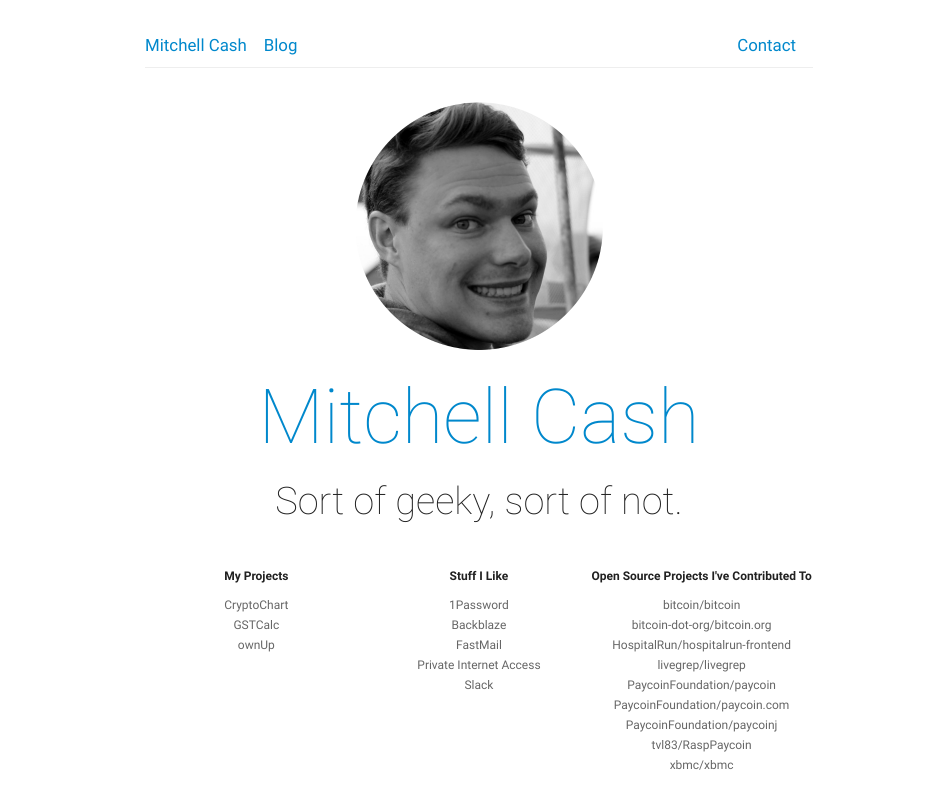
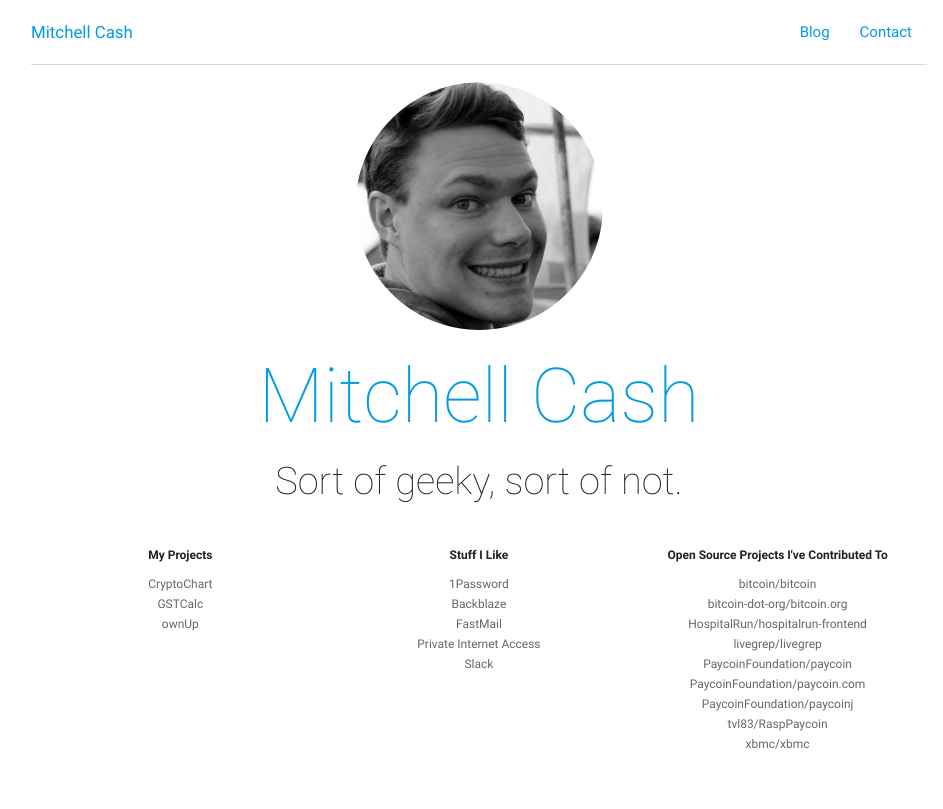
Before and after one commit to MitchellCash/mitchellcash.com, a Jekyll site: the page built from index.html, in a window 1280 px wide. Shown: the top 809 px of the page, without its empty margins (161-1104 px from the left). Built offline with Jekyll 4.4.1, drawn with Linux system fonts in a browser that asks for light colours.

Commit message:
Cleanup Navbar and start to make site a little more responsive

```diff
--- /dev/null
+++ b/_includes/layout/base/head-menu.html
@@ -0,0 +1,5 @@
+<a href="/" class="light-blue-text text-darken-1">Mitchell Cash</a>
+<ul class="right">
+    <li><a href="/blog.html" class="light-blue-text text-darken-1">Blog</a></li>
+    <li><a href="/contact.html" class="light-blue-text text-darken-1">Contact</a></li>
+</ul>
--- a/_includes/nav.html
+++ /dev/null
@@ -1,8 +0,0 @@
-<div class="nav">
-    <a class="left" href="/">Mitchell Cash</a>
-    <a class="left" href="/blog.html">Blog</a>
-
-    <a class="right" href="/contact.html">Contact</a>
-
-    <div class="clear"></div>
-</div>
--- a/_layouts/base.html
+++ b/_layouts/base.html
@@ -6,8 +6,22 @@
 </head>
 
 <body>
-    {% include nav.html %}
-    {{ content }}
+    <header>
+        <nav class="transparent z-depth-0">
+            <div class="container">
+                <div class="nav-wrapper">
+                    <div class="nav-border">
+                        {% include layout/base/head-menu.html %}
+                    </div>
+                </div>
+            </div>
+        </nav>
+    </header>
+    <main>
+        <div class="container">
+            {{ content }}
+        </div>
+    </main>
     {% include layout/base/footer-js.html %}
     {% include analytics.html %}
     <!-- Built with love by Mitchell Cash -->
--- a/_sass/screen.scss
+++ b/_sass/screen.scss
@@ -4,28 +4,9 @@ body {
     color: #222222;
     font-size: 1.125em;
     margin: 0 auto;
-    max-width: 700px;
-    padding: 16px;
     -moz-osx-font-smoothing: grayscale;
     font-feature-settings: "liga", "kern";
     text-rendering: optimizelegibility;
-}
-
-nav {
-    -webkit-box-shadow: none;
-    box-shadow: none;
-}
-
-nav ul li {
-    float: none;
-}
-
-a {
-    color: #08c;
-}
-
-a:visited, a:link, a:active {
-    text-decoration: none;
 }
 
 * + h1, * + h2, * + h3, * + h4, * + h5, * + h6 {
@@ -40,8 +21,6 @@ h1, h2, h3, h4, h5, h6 {
     margin: 0;
     padding: 0;
 }
-
-
 
 h1 {
     font-weight: 200;
@@ -80,8 +59,19 @@ code {
     font-size: 1em;
 }
 
+/*Styles for whole website*/
 
-/*Styles for whole website*/
+/* Navbar */
+
+nav ul a:hover {
+    background-color: transparent;
+}
+
+.nav-border {
+    border-bottom: 1px solid rgba(0,0,0,.15);
+}
+
+/* Content */
 
 .content-center {
     text-align: center;
@@ -170,22 +160,6 @@ a.directory-section-link {
 .directory-section-link {
     pointer-events: auto;
 }
-
-.nav {
-    border-bottom: 1px solid #eee;
-    margin-bottom: 2em;
-    padding: 1em 0 0.5em;
-}
-
-.nav a {
-    display: inline-block;
-    margin: 0 1em 0 0;
-    text-decoration: none;
-}
-
-.left { float: left !important; }
-.right { float: right !important; }
-.clear { clear: both !important; }
 
 /* Blog
    ========================================================================== */
--- a/index.html
+++ b/index.html
@@ -7,7 +7,7 @@ layout: base
     <h1><a href="/">Mitchell Cash</a></h1>
     <h2>Sort of geeky, sort of not.</h2>
   </div>
-  <nav class="directory transparent with-3-columns">
+  <div class="directory transparent with-3-columns">
     <div class="directory-column">
       <div class="content-center directory-column-section">
         <h3 class="grey-text text-darken-4">My Projects</h3>
@@ -45,4 +45,4 @@ layout: base
         </ul>
       </div>
     </div>
-  </nav>
+</div>
```
